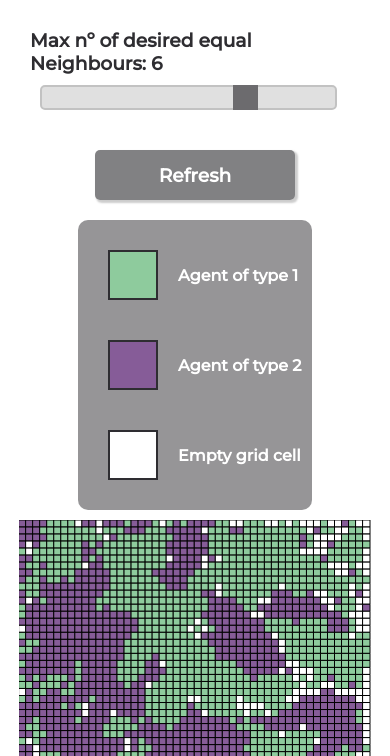
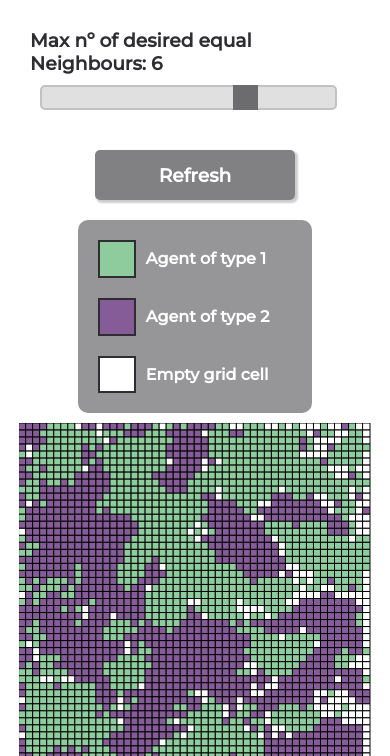
Before and after one commit to AnaSRamalhete/site, a PHP site: page /Schellings_Model/index.php in a window 390 px wide. Shown: the part 1844-2600 px from the top of the page. Run offline with PHP 8.4, Linux system fonts and the light colour scheme; some libraries are stand-ins or nearby versions.

Commit message:
SM: Fixing legend

```diff
--- a/web/Schellings_Model/SM_styles.css
+++ b/web/Schellings_Model/SM_styles.css
@@ -191,23 +191,42 @@
   }
 
   #square-1{
-    width: 50px;
-    height: 50px;
+    width: 2vw;
+    height: 2vw;
     background-color: rgb(142,203,157);
     border: solid rgb(46, 45, 49) 2px;
     margin: 20px;
   }
   #square-2{
-    width: 50px;
-    height: 50px;
+    width: 2vw;
+    height: 2vw;
     background-color: rgb(134,92,152);
     border: solid rgb(46, 45, 49) 2px;
     margin: 20px;
   }
   #square-empty{
-    width: 50px;
-    height: 50px;
+    width: 2vw;
+    height: 2vw;
     background-color: white;
     border: solid rgb(46, 45, 49) 2px;
     margin: 20px;
   }
+
+  @media screen and (max-width:768px){
+
+    #square-1{
+      width: calc(2vw + 30px);
+      height: calc(2vw + 30px);
+      margin: 10px;
+    }
+    #square-2{
+      width: calc(2vw + 30px);
+      height: calc(2vw + 30px);
+      margin: 10px;
+    }
+    #square-empty{
+      width: calc(2vw + 30px);
+      height: calc(2vw + 30px);
+      margin: 10px;
+    }
+  }
```
